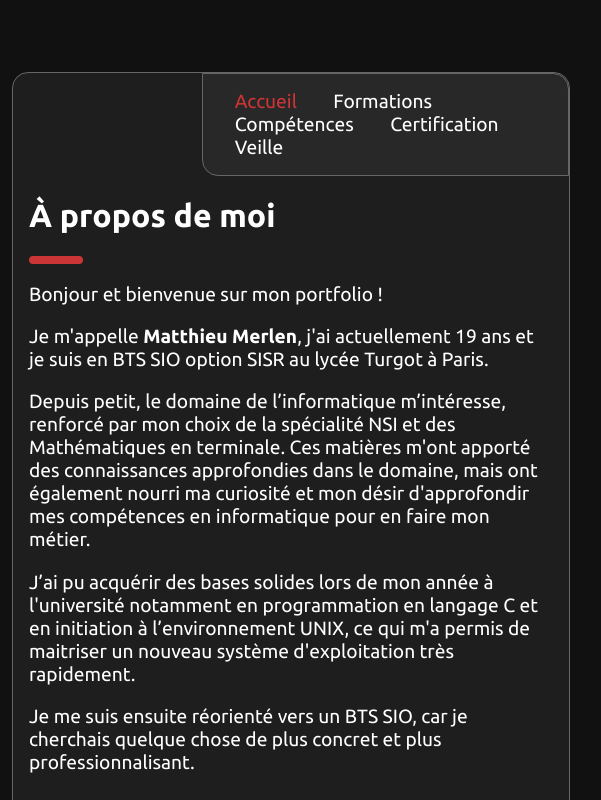
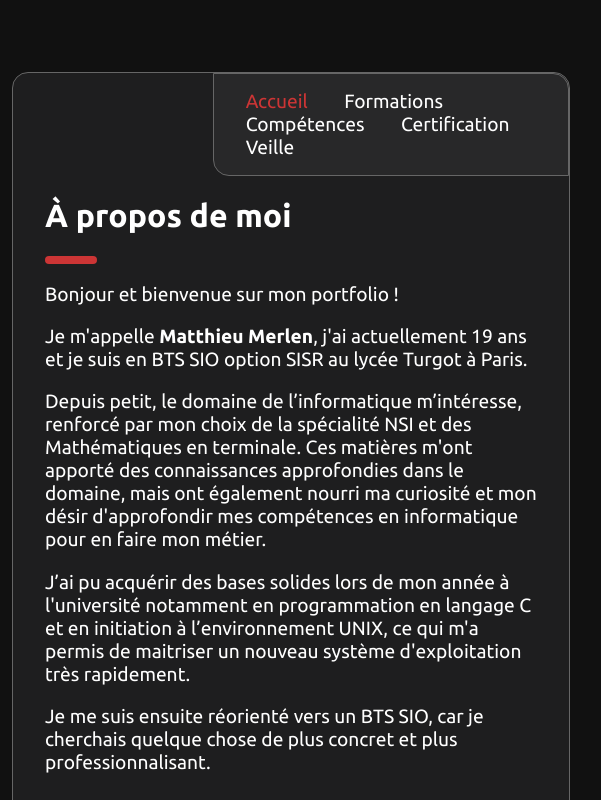
Before and after one commit to matthieu-merlen/portfolio, a plain HTML site: page index.html in a window 1280 px wide. Shown: the top 800 px of the page, 510-1111 px from the left. Drawn offline with nearby package versions, Linux system fonts and the light colour scheme.

Commit message:
modify style.css

```diff
--- a/style.css
+++ b/style.css
@@ -106,7 +106,7 @@ body{
     margin-right: 15vw;
 
     padding-bottom: 45rem; /* temp */
-    padding-left: 1rem;
+    padding-left: 2rem;
 }
 
 .main hr{
@@ -177,7 +177,7 @@ body{
 }
 
 .presentation{
-    padding-right: 1rem;
+    padding-right: 2rem;
     padding-bottom: 0.1rem;
     font-size: larger;
 }
```
